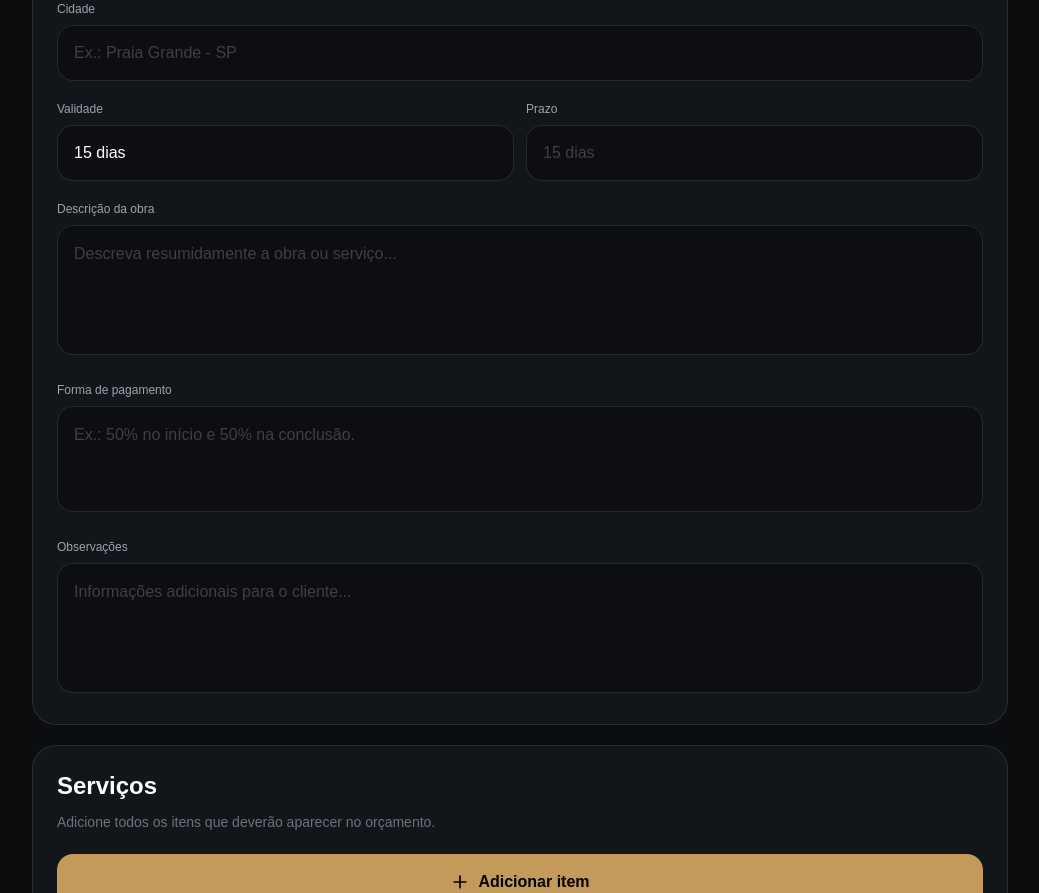
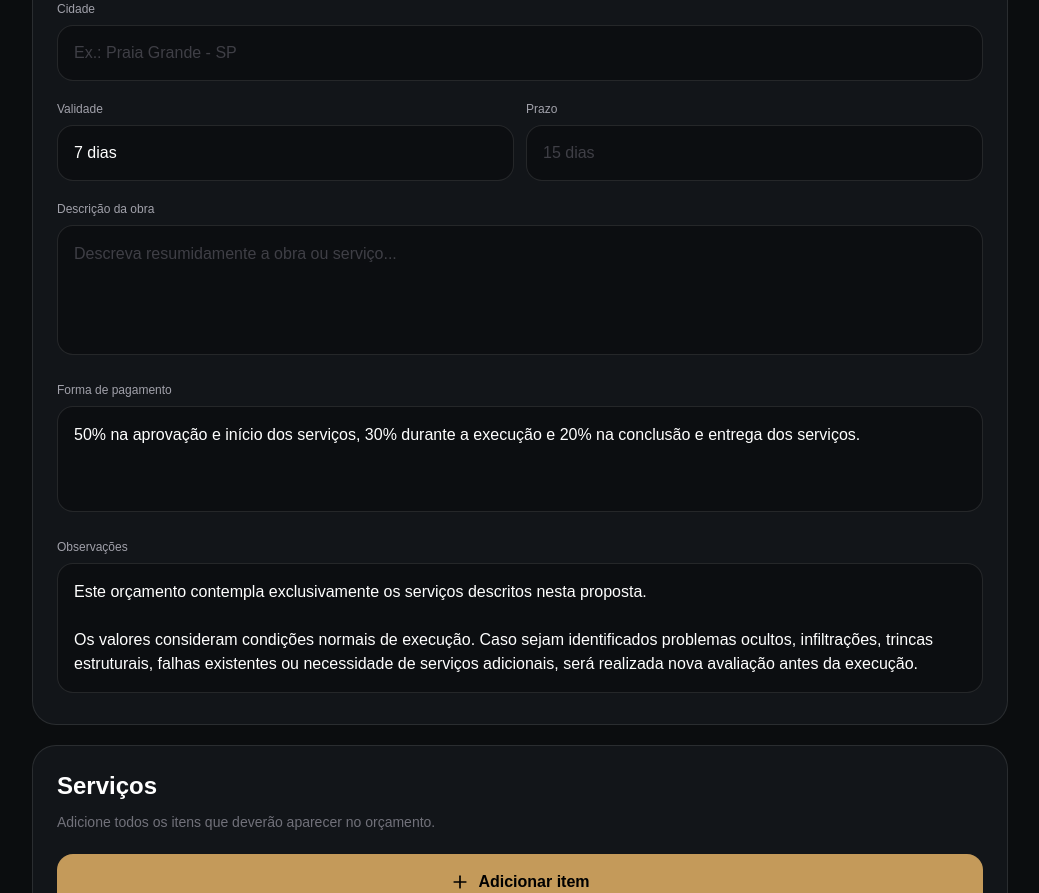
Before and after one commit to llopes0610/admgempreiteira, a Next.js app: page /orcamento in a window 1280 px wide. Shown: the part 700-1593 px from the top of the page, without its empty margins (120-1159 px from the left). Built offline with nearby package versions, Linux system fonts and the light colour scheme.

Commit message:
Ajustando createEmptyQuote

```diff
--- a/src/app/orcamento/page.tsx
+++ b/src/app/orcamento/page.tsx
@@ -23,13 +23,27 @@ function createEmptyQuote(numero: string): QuoteData {
     cidade: "",
 
     data: getToday(),
-    validade: "15 dias",
+
+    validade: "7 dias",
 
     descricaoObra: "",
 
-    prazoExecucao: "",
-    formaPagamento: "",
-    observacoes: "",
+    prazoExecucao:
+      "",
+
+    formaPagamento:
+      "50% na aprovação e início dos serviços, 30% durante a execução e 20% na conclusão e entrega dos serviços.",
+
+    observacoes:
+      `Este orçamento contempla exclusivamente os serviços descritos nesta proposta.
+
+Os valores consideram condições normais de execução. Caso sejam identificados problemas ocultos, infiltrações, trincas estruturais, falhas existentes ou necessidade de serviços adicionais, será realizada nova avaliação antes da execução.
+
+Alterações de escopo, serviços extras ou mudanças solicitadas após a aprovação deste orçamento serão orçados separadamente.
+
+Materiais, marcas, cores e acabamentos serão definidos previamente entre a ADMG Empreiteira e o cliente, conforme o escopo da proposta.
+
+O início dos serviços está condicionado à aprovação do orçamento e ao pagamento da parcela inicial acordada.`,
 
     desconto: 0,
 
```
